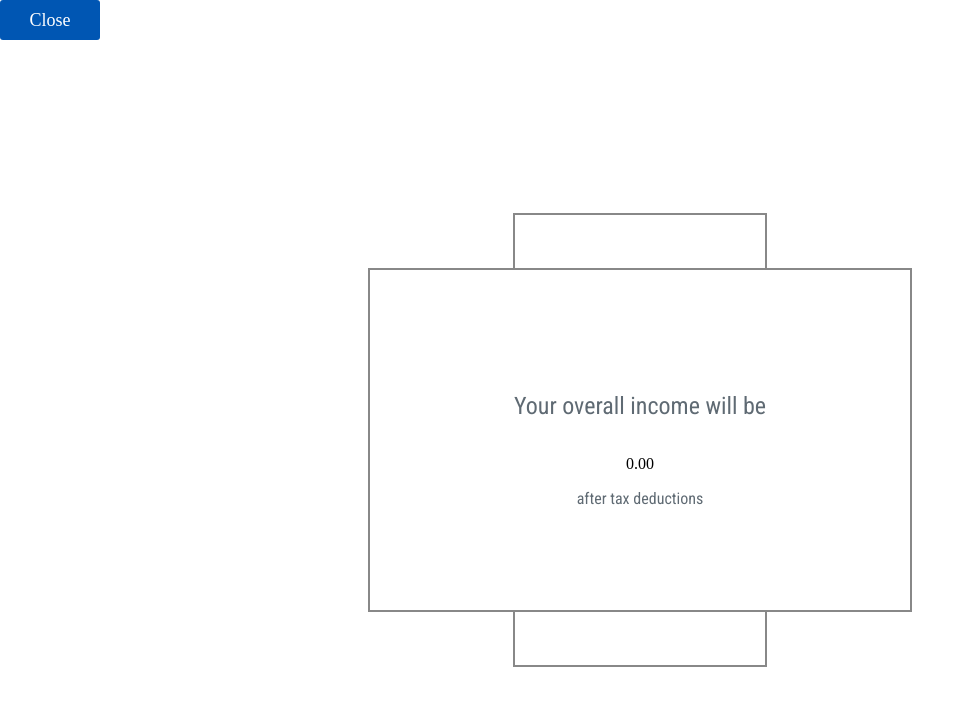
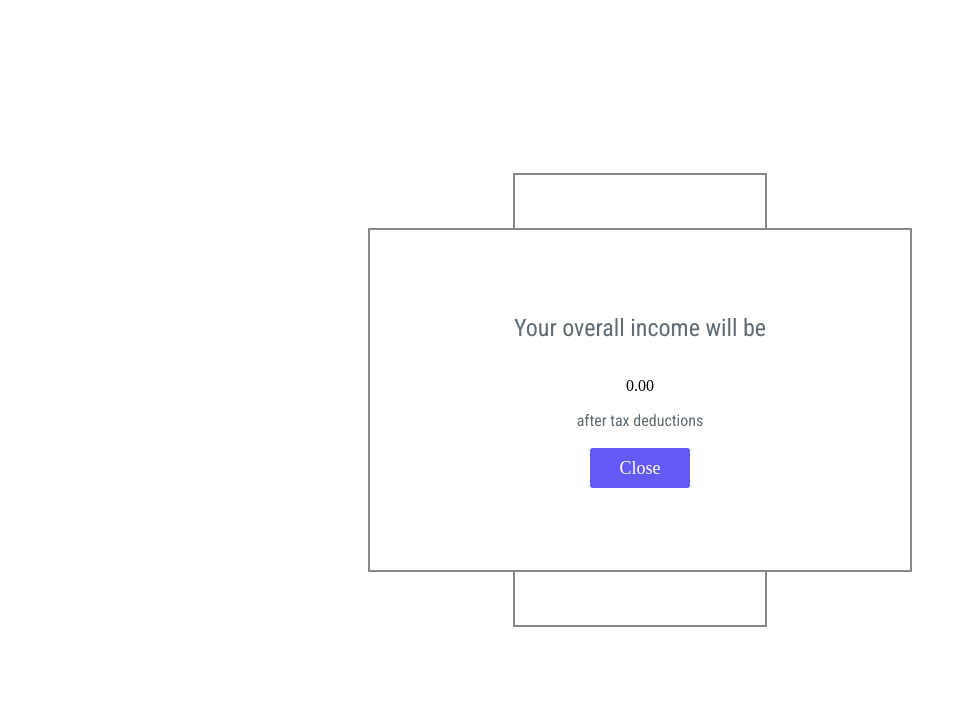
Before and after one commit to SourabhPote007/tax-calculation-based-on-a-users-input.Fyle-task-completed, a plain HTML site: page index.html in a window 1280 px wide. Both pictures are taken after typing "5", "5", "5" into the empty fields and a click on the button "Submit". Shown: the whole page, without its empty margins (0-975 px from the left). Drawn offline with Linux system fonts and the light colour scheme.

Commit message:
Update index.html

```diff
--- a/index.html
+++ b/index.html
@@ -41,12 +41,13 @@
       </div>
 
       <div id="modal" class="modal">
-        <span class="close">Close</span>
+
         <div class="box">
           <div class="modal-content">
           <h2>Your overall income will be</h2>
           <p id="taxResult"></p>
           <span>after tax deductions</span>
+         <p class="close">Close</p>
         </div>
       </div>
       </div>
```
